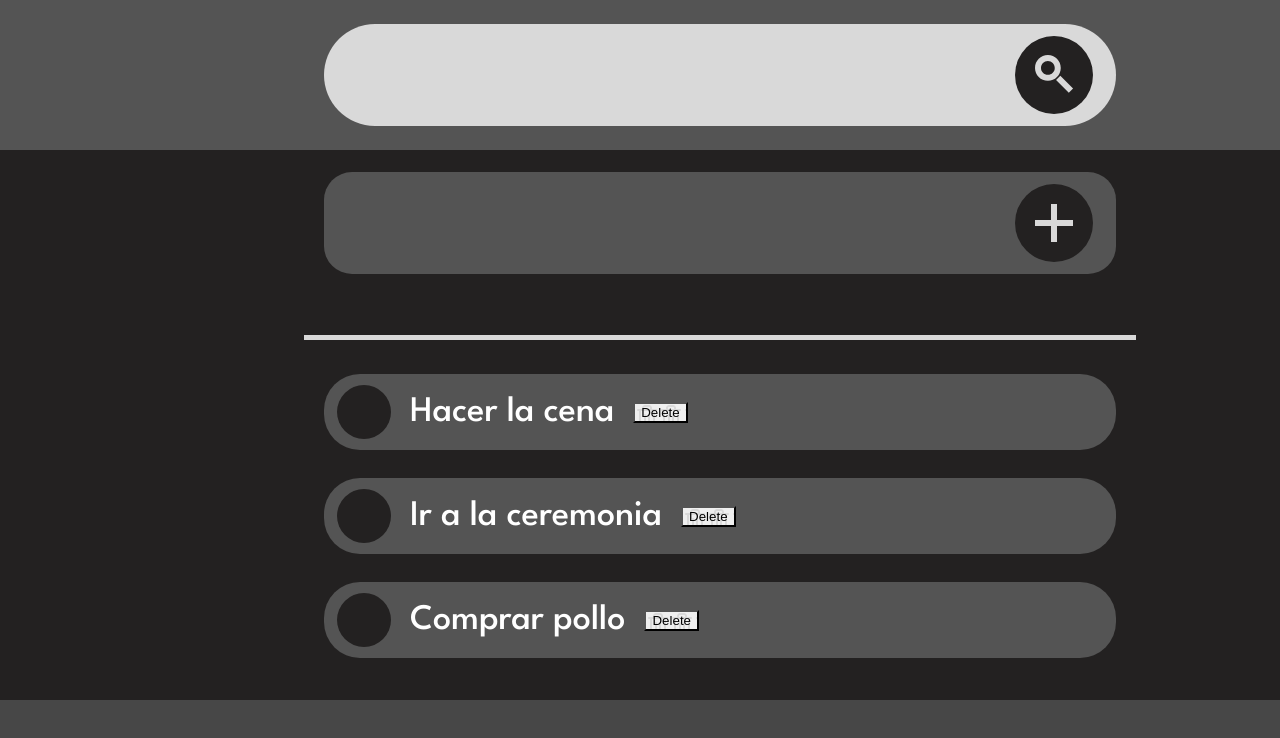
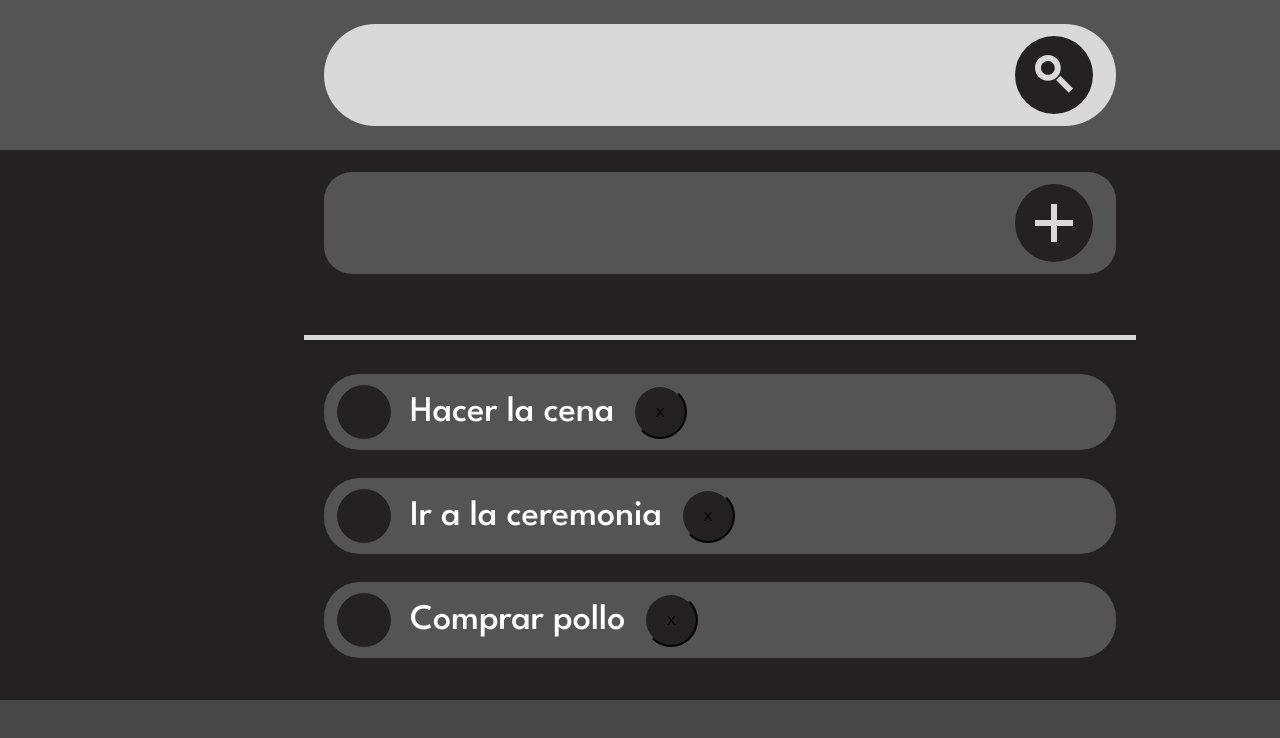
Before and after one commit to GosuBoy/TodoApp-FRONTEND, a React (Vite) app: page / in a window 1280 px wide. Shown: the top 738 px of the page. Built offline with nearby package versions, Linux system fonts and the light colour scheme.

Commit message:
adding styles to the delete button

```diff
--- a/src/components/TodoItem.jsx
+++ b/src/components/TodoItem.jsx
@@ -14,7 +14,7 @@ function TodoItem({ data, onEdit, onDelete }) {
       ></div>
       {data.name}
       <button className={item['todoItem__DeleteButton']} onClick={handleDelete}>
-        Delete
+        X
       </button>
     </li>
   );
--- a/src/styles/item.module.css
+++ b/src/styles/item.module.css
@@ -26,6 +26,7 @@
     border-radius: 50%;
 }
 
+
 .todoItem__Checkbox__Completed {
     background-image: url('../assets/checkmark.svg');
     background-position: center;
@@ -38,7 +39,23 @@
     text-decoration: line-through;
 }
 
-.todoItem__DeleteButton {
-    background-image: url('../assets/deleteTrashcan.svg');
-    /* additional styles */
+
+
+.todoItem__DeleteButton{
+  /* transform: translateY(-50%); */
+    background-color: #232121;
+    height: 54px;
+    width: 54px;
+    border-radius: 67px;
+    display: flex;
+    align-items: center;
+    justify-content: center;
+
+    transition: background-color 0.3s ease;
+
+}
+
+.todoItem__DeleteButton:hover {
+    background-color: #f44336;
+    color: white;
   }
```
